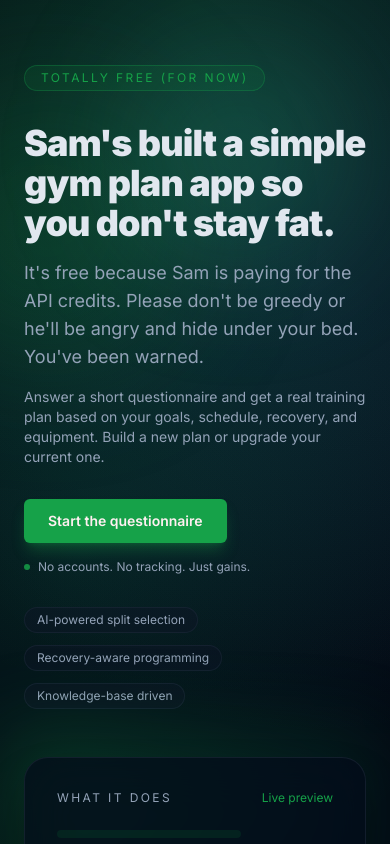
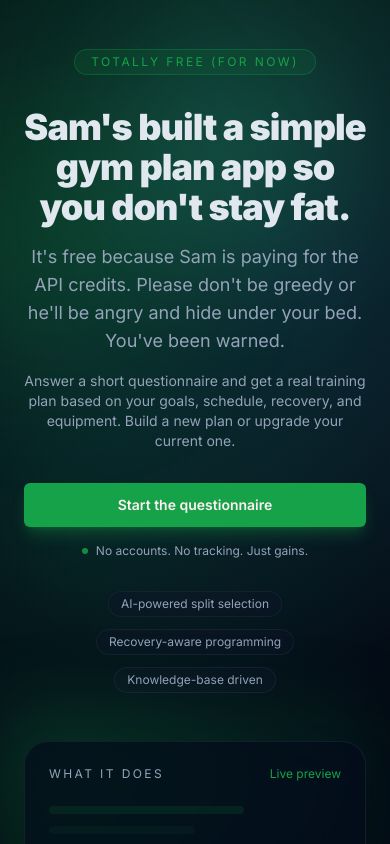
Before and after one commit to Samcarr01/gym-app, a Next.js app: page / in a window 390 px wide. Shown: the top 844 px of the page. Built offline with nearby package versions, Linux system fonts and the light colour scheme.

Commit message:
Tune landing page for mobile

```diff
--- a/src/app/page.tsx
+++ b/src/app/page.tsx
@@ -6,9 +6,9 @@ export default function Home() {
       <div className="absolute right-10 top-10 h-56 w-56 rounded-full bg-emerald-400/20 blur-3xl animate-float" />
       <div className="absolute bottom-10 left-1/2 h-80 w-80 -translate-x-1/2 rounded-full bg-sky-400/10 blur-[120px] animate-pulse-soft" />
 
-      <div className="relative mx-auto flex min-h-screen max-w-6xl flex-col justify-center px-6 py-16">
+      <div className="relative mx-auto flex min-h-screen max-w-6xl flex-col justify-center px-6 py-12 md:py-16">
         <div className="grid gap-12 lg:grid-cols-[1.1fr_0.9fr] items-center">
-          <div className="space-y-8">
+          <div className="space-y-8 text-center lg:text-left">
             <div className="inline-flex items-center gap-2 rounded-full border border-primary/30 bg-primary/10 px-4 py-1 text-xs uppercase tracking-[0.2em] text-primary">
               Totally free (for now)
             </div>
@@ -16,19 +16,19 @@ export default function Home() {
               <h1 className="text-4xl md:text-6xl font-black tracking-tight">
                 Sam&apos;s built a simple gym plan app so you don&apos;t stay fat.
               </h1>
-              <p className="text-lg text-muted-foreground max-w-xl">
+              <p className="text-lg text-muted-foreground max-w-xl mx-auto lg:mx-0">
                 It&apos;s free because Sam is paying for the API credits. Please don&apos;t be greedy or he&apos;ll
                 be angry and hide under your bed. You&apos;ve been warned.
               </p>
-              <p className="text-sm text-muted-foreground max-w-xl">
+              <p className="text-sm text-muted-foreground max-w-xl mx-auto lg:mx-0">
                 Answer a short questionnaire and get a real training plan based on your goals,
                 schedule, recovery, and equipment. Build a new plan or upgrade your current one.
               </p>
             </div>
-            <div className="flex flex-wrap gap-4">
+            <div className="flex flex-wrap gap-4 justify-center lg:justify-start">
               <a
                 href="/start"
-                className="inline-flex items-center justify-center rounded-md bg-primary px-6 py-3 text-sm font-semibold text-primary-foreground shadow-lg shadow-primary/30 transition hover:scale-[1.02] hover:bg-primary/90 focus-visible:outline-none focus-visible:ring-2 focus-visible:ring-ring"
+                className="inline-flex items-center justify-center rounded-md bg-primary px-6 py-3 text-sm font-semibold text-primary-foreground shadow-lg shadow-primary/30 transition hover:scale-[1.02] hover:bg-primary/90 focus-visible:outline-none focus-visible:ring-2 focus-visible:ring-ring w-full sm:w-auto"
               >
                 Start the questionnaire
               </a>
@@ -37,7 +37,7 @@ export default function Home() {
                 No accounts. No tracking. Just gains.
               </div>
             </div>
-            <div className="flex flex-wrap gap-3 text-xs text-muted-foreground">
+            <div className="flex flex-wrap gap-3 text-xs text-muted-foreground justify-center lg:justify-start">
               <span className="rounded-full border border-border/60 bg-muted/40 px-3 py-1">
                 AI-powered split selection
               </span>
@@ -52,7 +52,7 @@ export default function Home() {
 
           <div className="relative">
             <div className="absolute -inset-6 rounded-3xl bg-gradient-to-br from-primary/30 via-emerald-500/10 to-transparent blur-2xl animate-float" />
-            <div className="relative rounded-3xl border border-border/60 bg-card/70 p-8 backdrop-blur-xl shadow-2xl shadow-black/40">
+            <div className="relative rounded-3xl border border-border/60 bg-card/70 p-6 md:p-8 backdrop-blur-xl shadow-2xl shadow-black/40">
               <div className="space-y-6">
                 <div className="flex items-center justify-between">
                   <span className="text-xs uppercase tracking-[0.2em] text-muted-foreground">
```
